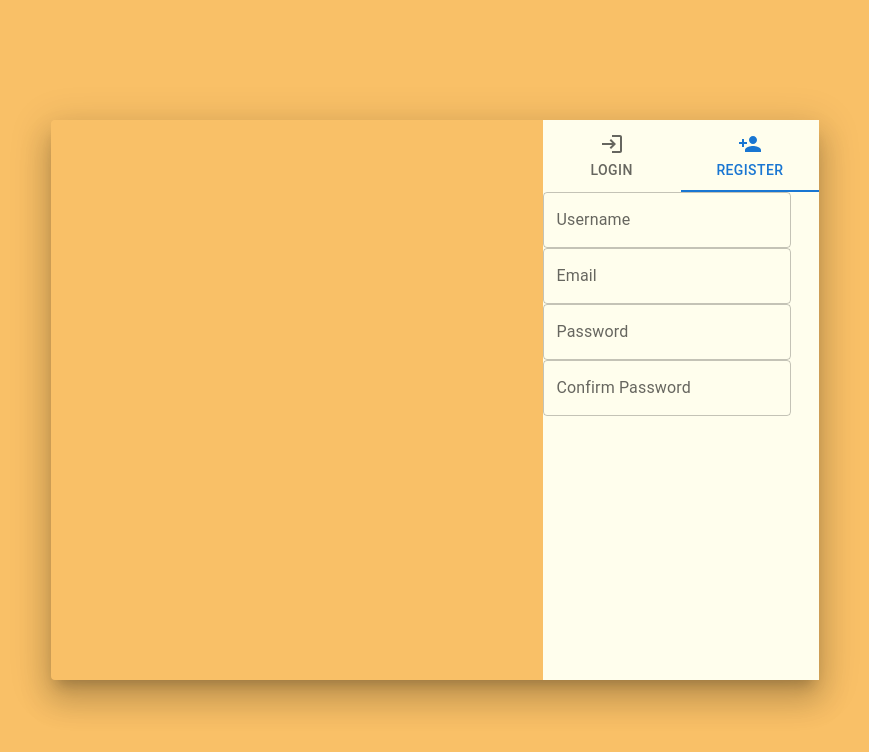
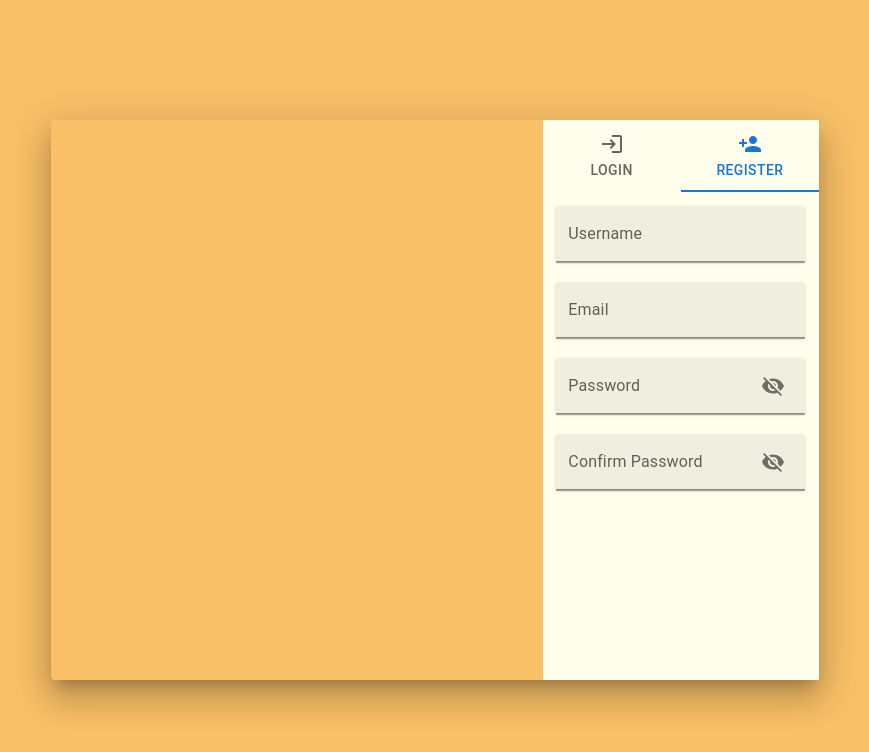
Before and after one commit to 2110366-2566-2/tortoise-app-frontend, a Next.js app in the folder pet/: page /petpal/user/login in a window 1280 px wide. Both pictures are taken after a click on the tab "REGISTER". Shown: the top 752 px of the page, without its empty margins (205-1074 px from the left). Built offline with nearby package versions, Linux system fonts and the light colour scheme.

Commit message:
[TL] Style Register Page

```diff
--- a/pet/modules/register/RegisterForm.tsx
+++ b/pet/modules/register/RegisterForm.tsx
@@ -1,12 +1,67 @@
-import { Typography, TextField } from '@mui/material';
+'use-client'
+
+import { Typography, TextField, Box, IconButton, InputAdornment } from '@mui/material';
+import VisibilityOff from '@mui/icons-material/VisibilityOff';
+import Visibility from '@mui/icons-material/Visibility';
+import { useState } from 'react';
 
 export default function RegisterForm() {
+
+    const [showPassword, setShowPassword] = useState(false)
+    const [showConfirmPassword, setShowConfirmPassword] = useState(false)
+
     return (
         <form>
-            <TextField label={'Username'} />
-            <TextField label={'Email'} />
-            <TextField label={'Password'} />
-            <TextField label={'Confirm Password'} />
+            <Box sx={{ width: '100%', display: 'flex', flexDirection: 'column', p: '5%', gap: '20px' }}>
+                <TextField
+                    name="username"
+                    label="Username"
+                    variant="filled"
+                    autoComplete="current-username"
+                    sx={{ boxShadow: 1 }}
+                />
+                <TextField
+                    name="email"
+                    label="Email"
+                    variant="filled"
+                    autoComplete="current-email"
+                    sx={{ boxShadow: 1 }}
+                />
+                <TextField
+                    name="password"
+                    label="Password"
+                    variant="filled"
+                    type={showPassword ? 'text' : 'password'}
+                    autoComplete="current-password"
+                    sx={{ boxShadow: 1 }}
+                    InputProps={{
+                        endAdornment: (
+                            <InputAdornment position="end">
+                                <IconButton onClick={() => setShowPassword(!showPassword)}>
+                                    {showPassword ? <Visibility /> : <VisibilityOff />}
+                                </IconButton>
+                            </InputAdornment>
+                        ),
+                    }}
+                />
+                <TextField
+                    name="confirm-password"
+                    label="Confirm Password"
+                    variant="filled"
+                    type={showConfirmPassword ? 'text' : 'password'}
+                    autoComplete="current-password"
+                    sx={{ boxShadow: 1 }}
+                    InputProps={{
+                        endAdornment: (
+                            <InputAdornment position="end">
+                                <IconButton onClick={() => setShowConfirmPassword(!showConfirmPassword)}>
+                                    {showConfirmPassword ? <Visibility /> : <VisibilityOff />}
+                                </IconButton>
+                            </InputAdornment>
+                        ),
+                    }}
+                />
+            </Box>
         </form>
     );
 }
```
